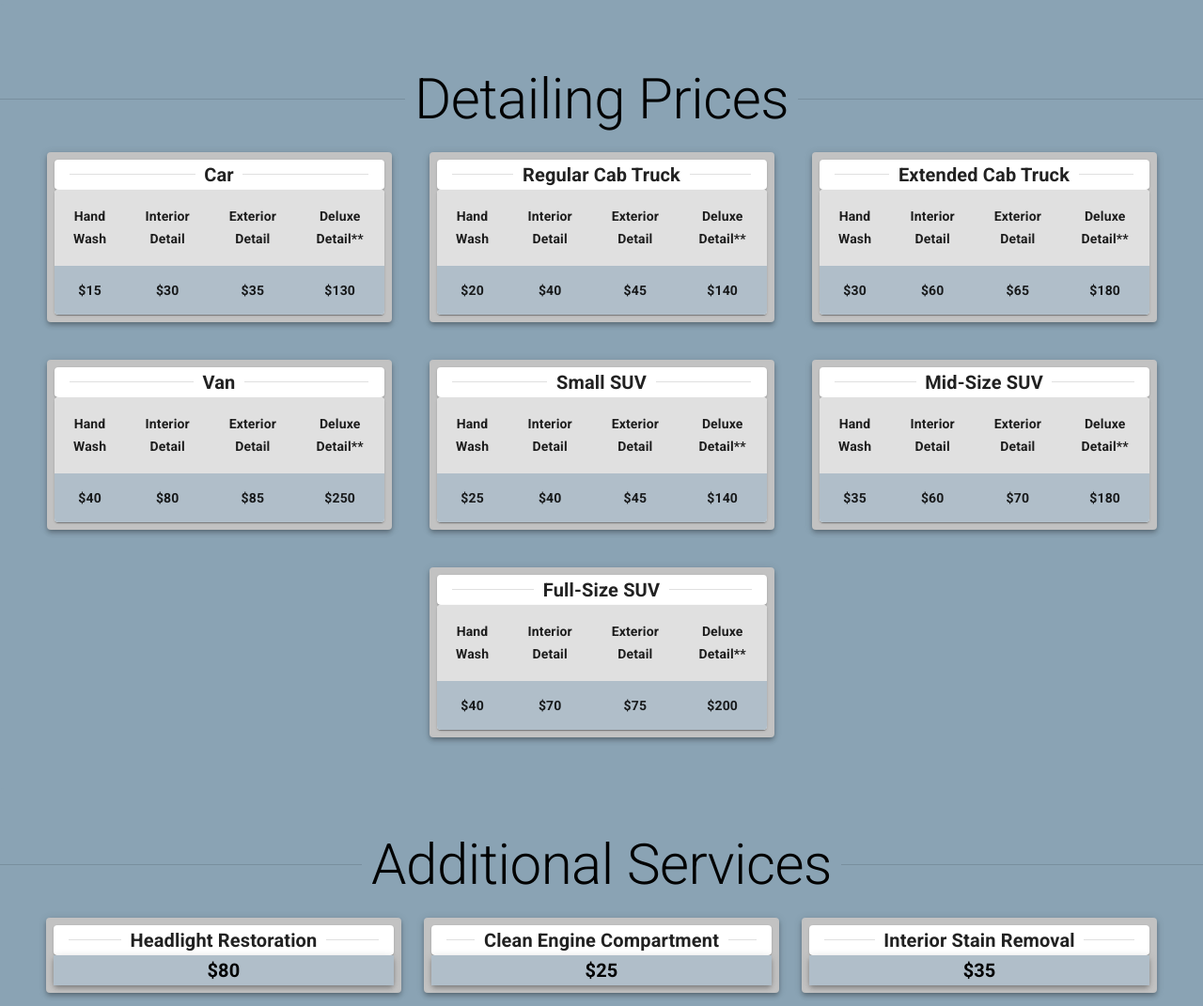
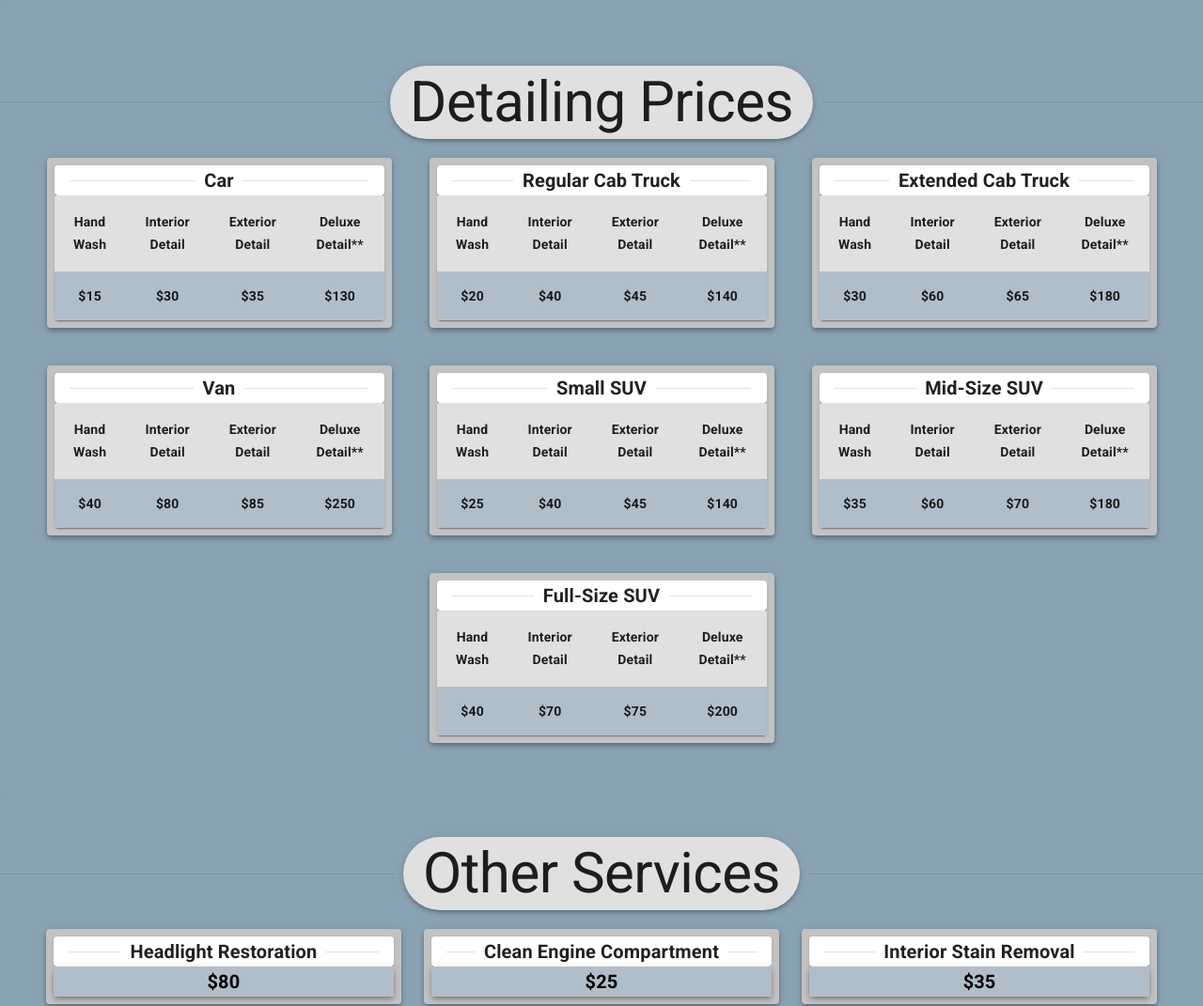
Before and after one commit to LazyShuyaa/car-detailing-website, a React (Create React App) app: page / in a window 1280 px wide. Shown: the part 618-1689 px from the top of the page at 94% size. Built offline with nearby package versions, Linux system fonts and the light colour scheme.

Commit message:
fixed format

```diff
--- a/src/components/Prices.js
+++ b/src/components/Prices.js
@@ -44,29 +44,46 @@ const fullSuvRows = [createData("$40", "$70", "$75", "$200")];
 export default function BasicTable() {
   return (
     <Box sx={{ flexGrow: 1, color: "primary.contrastText" }}>
-       <Grid  color="#8aa3b4;" mt={5}  id="price">
+      <Grid color="#8aa3b4;" mt={5} id="price">
         .
       </Grid>
-      <Grid  mt={5} >
-
-      </Grid>
+      <Grid mt={5}></Grid>
       <br />
 
       <Divider>
+        <Paper
+          sx={{
+            p: ".2rem",
+            pr: "1.3rem",
+            pl: "1.3rem",
+            borderRadius: "65px",
+            bgcolor: "primary.main",
+            margin: "auto",
+            display: "flex",
+          }}
+          elevation={3}
+        >
           <Typography
-          sx={{ display: { xs: "none", sm: "none", md: "flex" } }}
+            sx={{
+              fontWeight: "400",
+              display: { xs: "none", sm: "none", md: "flex" },
+            }}
             variant="h2"
           >
             Detailing Prices
           </Typography>
           <Typography
-          sx={{ display: { xs: "none", sm: "flex", md: "none", xl: "none" } }}
+            sx={{
+              fontWeight: "400",
+              display: { xs: "none", sm: "flex", md: "none", xl: "none" },
+            }}
             variant="h4"
           >
             Detailing Prices
           </Typography>
           <Typography
             sx={{
+              fontWeight: "400",
               display: { xs: "flex", sm: "none", md: "none" },
               fontSize: "2rem",
             }}
@@ -74,6 +91,7 @@ export default function BasicTable() {
           >
             Detailing Prices
           </Typography>
+        </Paper>
       </Divider>
       <br />
       <Grid
@@ -576,11 +594,7 @@ export default function BasicTable() {
                       <TableCell sx={{ fontWeight: "700" }} align="center">
                         {row.interior}
                       </TableCell>
-                      <TableCell
-
-                        sx={{ fontWeight: "700" }}
-                        align="center"
-                      >
+                      <TableCell sx={{ fontWeight: "700" }} align="center">
                         {row.deluxe}
                       </TableCell>
                     </TableRow>
--- a/src/components/Services.js
+++ b/src/components/Services.js
@@ -22,35 +22,53 @@ const Item = styled(Paper)(({ theme }) => ({
 export default function BasicTable() {
   return (
     <Box id="services" sx={{ flexGrow: 1 }}>
-             <Grid  color="#8aa3b4;" mt={5}  id="service">
+      <Grid color="#8aa3b4;" mt={5} id="service">
         .
       </Grid>
-      <Grid  mt={5} >
-
-      </Grid>
+      <Grid mt={5}></Grid>
 
       <Divider>
+        <Paper
+          sx={{
+            p: ".2rem",
+            pr: "1.3rem",
+            pl: "1.3rem",
+            borderRadius: "65px",
+            bgcolor: "primary.main",
+            margin: "auto",
+            display: "flex",
+          }}
+          elevation={3}
+        >
           <Typography
-          sx={{ display: { xs: "none", sm: "none", md: "flex" } }}
+            sx={{
+              fontWeight: "400",
+              display: { xs: "none", sm: "none", md: "flex" },
+            }}
             variant="h2"
           >
-          Additional Services
-        </Typography>
-        <Typography
-          sx={{ display: { xs: "none", sm: "flex", md: "none", xl: "none" } }}
-          variant="h4"
-        >
-          Additional Services
+            Other Services
           </Typography>
           <Typography
             sx={{
+              fontWeight: "400",
+              display: { xs: "none", sm: "flex", md: "none", xl: "none" },
+            }}
+            variant="h4"
+          >
+            Other Services
+          </Typography>
+          <Typography
+            sx={{
+              fontWeight: "400",
               display: { xs: "flex", sm: "none", md: "none" },
               fontSize: { xs: "2rem" },
             }}
             variant="h6"
           >
-          Additional Services
+            Add-On Services
           </Typography>
+        </Paper>
       </Divider>
       <br />
       <Grid
@@ -286,7 +304,6 @@ export default function BasicTable() {
                   Trucks − $575
                 </Typography>
                 <Typography
-                  id="hours"
                   variant="h6"
                   bgcolor="secondary.dark"
                   color="primary.contrastText"
```
Lines whose indentation alone changed are shown as unchanged.
